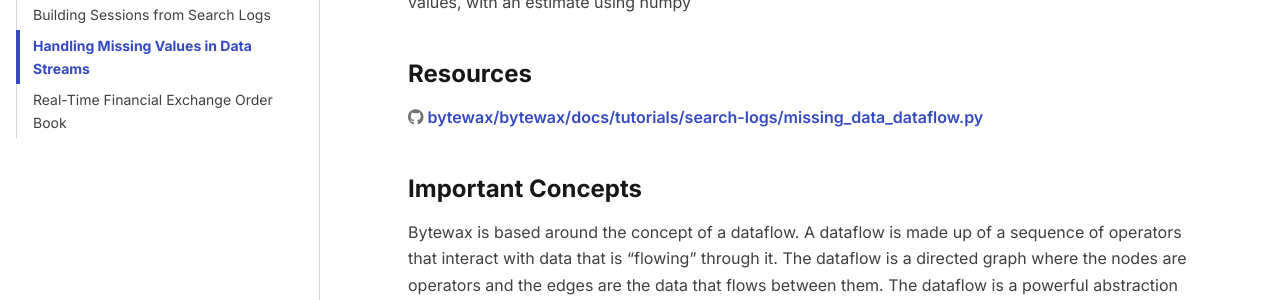
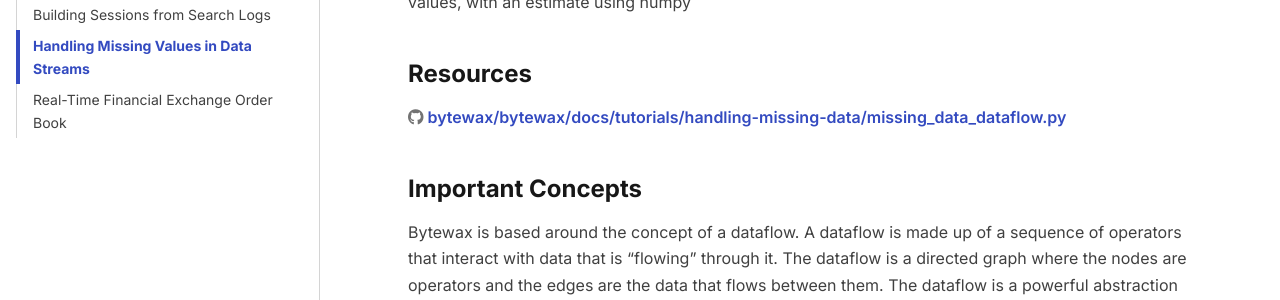
Before and after one commit to bytewax/bytewax, a Sphinx documentation site: the page built from docs/tutorials/handling-missing-data/index.md, in a window 1280 px wide and 900 px high, scrolled down 963 px. Shown: the part 153-453 px from the top of the window. Built offline with Sphinx 7.4.7 and the PyData theme 0.15.4, drawn with Linux system fonts in a browser that asks for light colours; pages that are not in the unit, such as notebooks, are missing from menus.

Commit message:
fix link

```diff
--- a/docs/tutorials/handling-missing-data/index.md
+++ b/docs/tutorials/handling-missing-data/index.md
@@ -16,7 +16,7 @@
 
 ## Resources
 
-<gh-path:/docs/tutorials/search-logs/missing_data_dataflow.py>
+<gh-path:/docs/tutorials/handling-missing-data/missing_data_dataflow.py>
 
 ## Important Concepts
 Bytewax is based around the concept of a dataflow. A dataflow is made up of a sequence of operators that interact with data that is “flowing” through it. The dataflow is a directed graph where the nodes are operators and the edges are the data that flows between them. The dataflow is a powerful abstraction that allows you to build complex data processing pipelines with ease.
```
